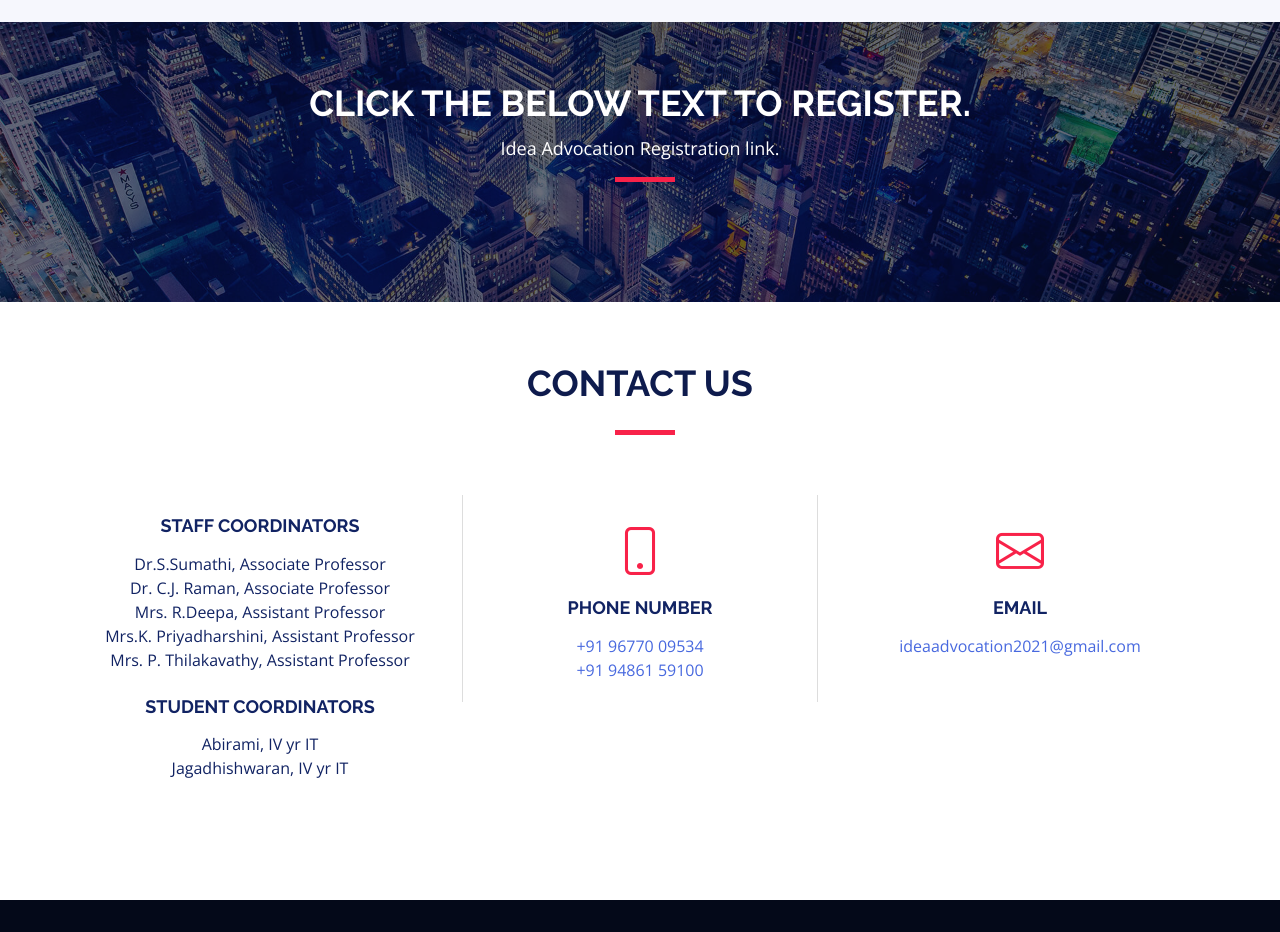
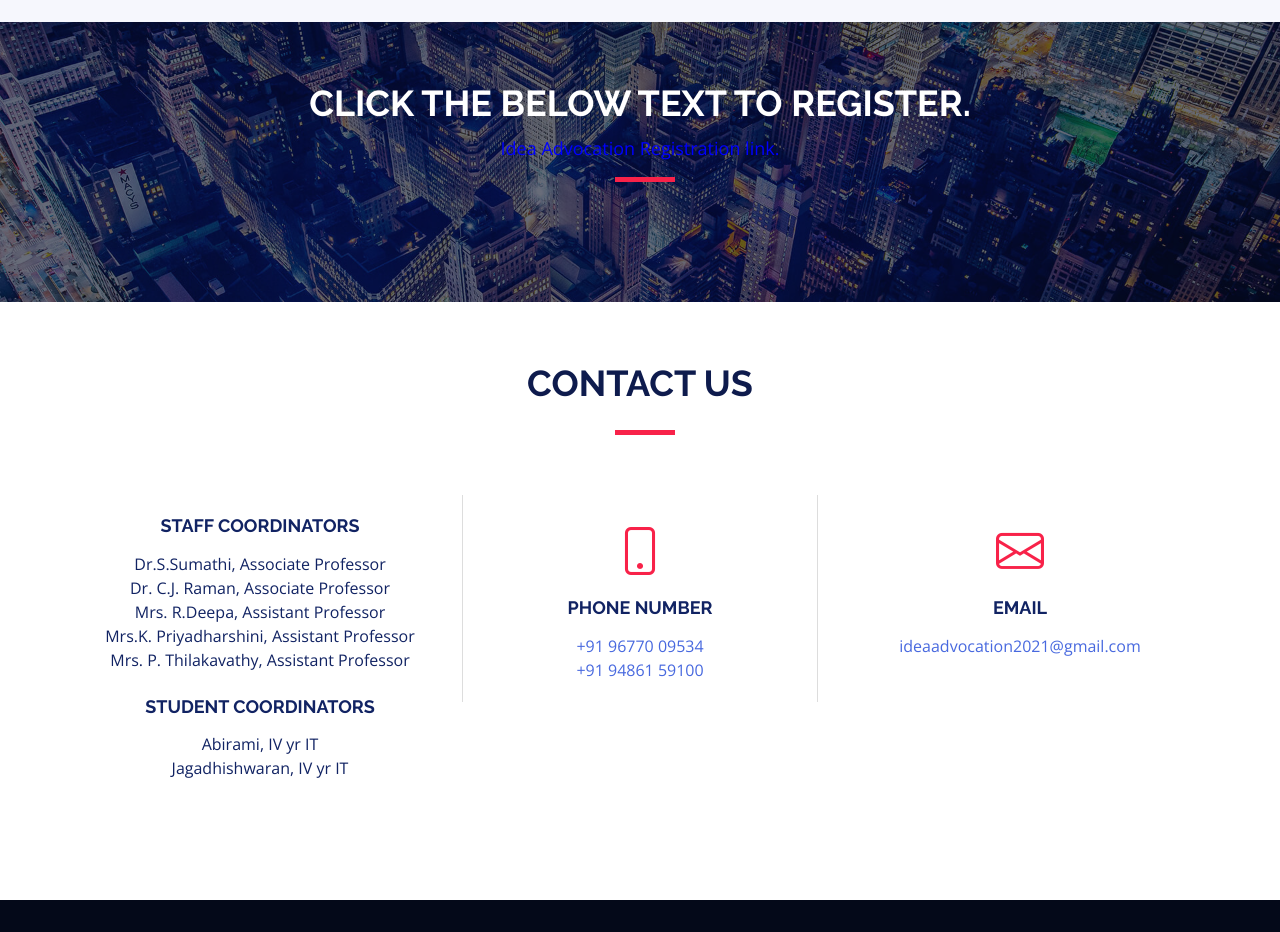
Before and after one commit to abby711/IdeaAdvocation, a plain HTML site: page index.html in a window 1280 px wide. Shown: the part 2160-3092 px from the top of the page. Drawn offline with nearby package versions, Linux system fonts and the light colour scheme.

Commit message:
Update index.html

```diff
--- a/index.html
+++ b/index.html
@@ -323,7 +323,7 @@
       <div class="container" data-aos="zoom-in">
         <div class="section-header">
           <h2>Click the below text to Register.</h2>
-          <a href="https://docs.google.com/forms/d/e/1FAIpQLSdae-zJ44yhVip4cgIzptomorLGU5P0tpsyBeRG8KnkoO6xAg/viewform"><p>Idea Advocation Registration link.</p></a>
+          <a href="https://docs.google.com/forms/d/e/1FAIpQLSdae-zJ44yhVip4cgIzptomorLGU5P0tpsyBeRG8KnkoO6xAg/viewform"><p style="color:blue;">Idea Advocation Registration link.</p></a>
         </div>
 
 
```
